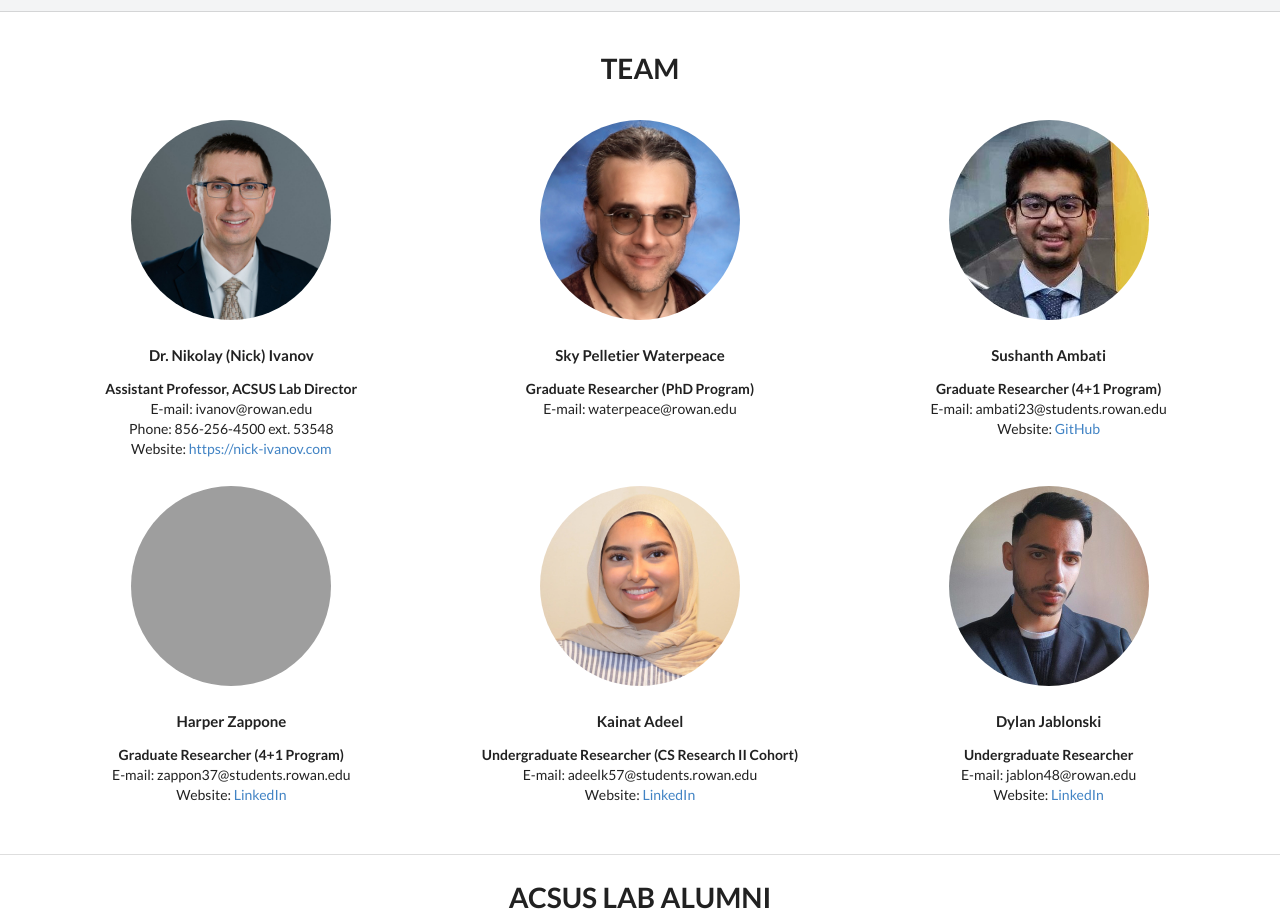
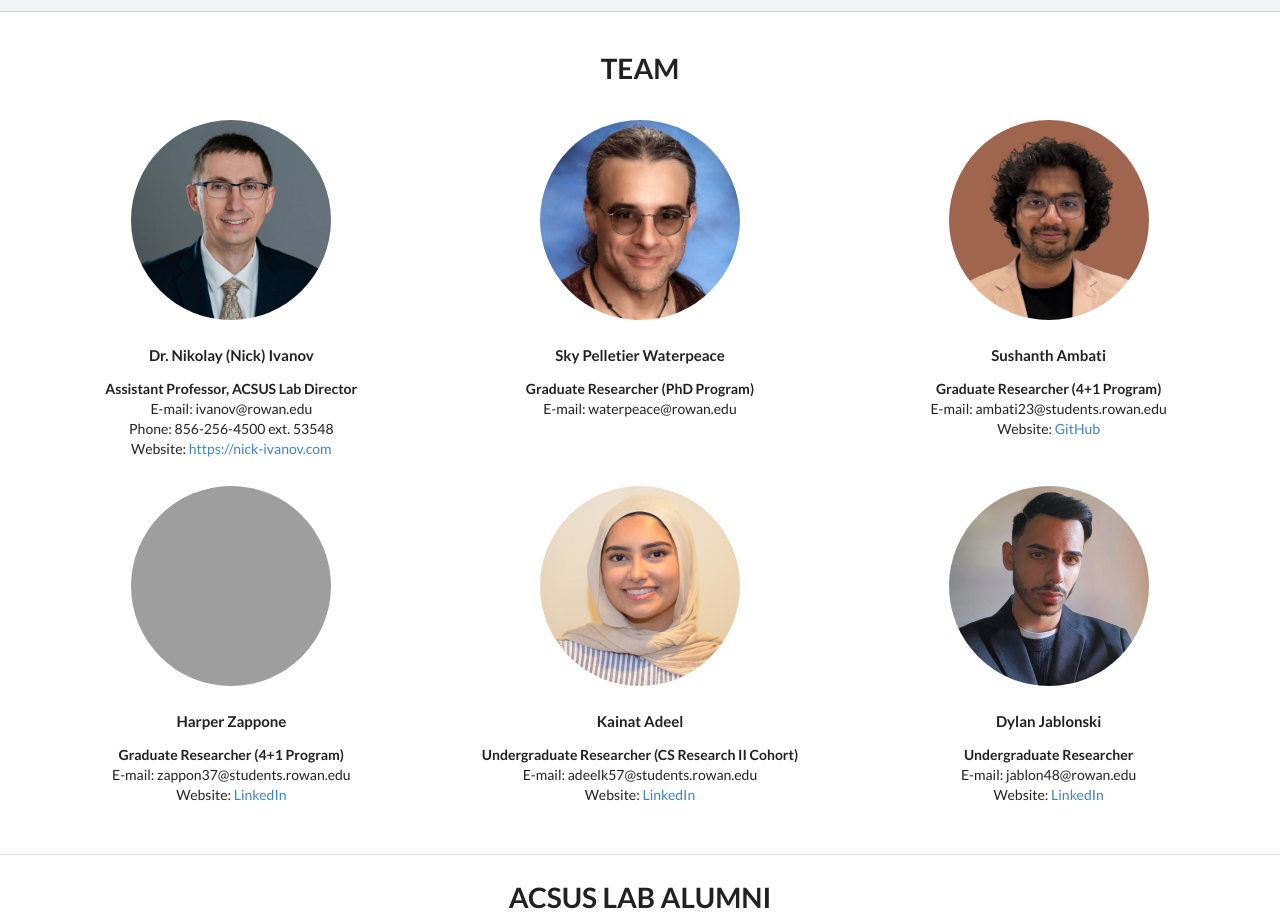
Before and after one commit to acsuslab/acsuslab.org, a plain HTML site: page index.html in a window 1280 px wide. Shown: the part 1106-2024 px from the top of the page. Drawn offline with Linux system fonts and the light colour scheme; grey boxes are pictures that could not be loaded.

Commit message:
Update index.html

```diff
--- a/index.html
+++ b/index.html
@@ -203,7 +203,7 @@ very padded segment">
 
       <div class="col-lg-4 col-sm-6 text-center mb-2">
         <br />
-        <img class="img-fluid d-block mx-auto" src="images/sushanth.jpg"
+        <img class="img-fluid d-block mx-auto" src="images/Sushanth_Ambati.jpg"
           style="width: 200px; height: 200px; border-radius: 50%;" alt="Sushanth Ambati">
 
         <h4>Sushanth Ambati</h4>
@@ -405,4 +405,5 @@ Last updated: 7/4/2025
 
 </body>
 
+
 </html>
```
